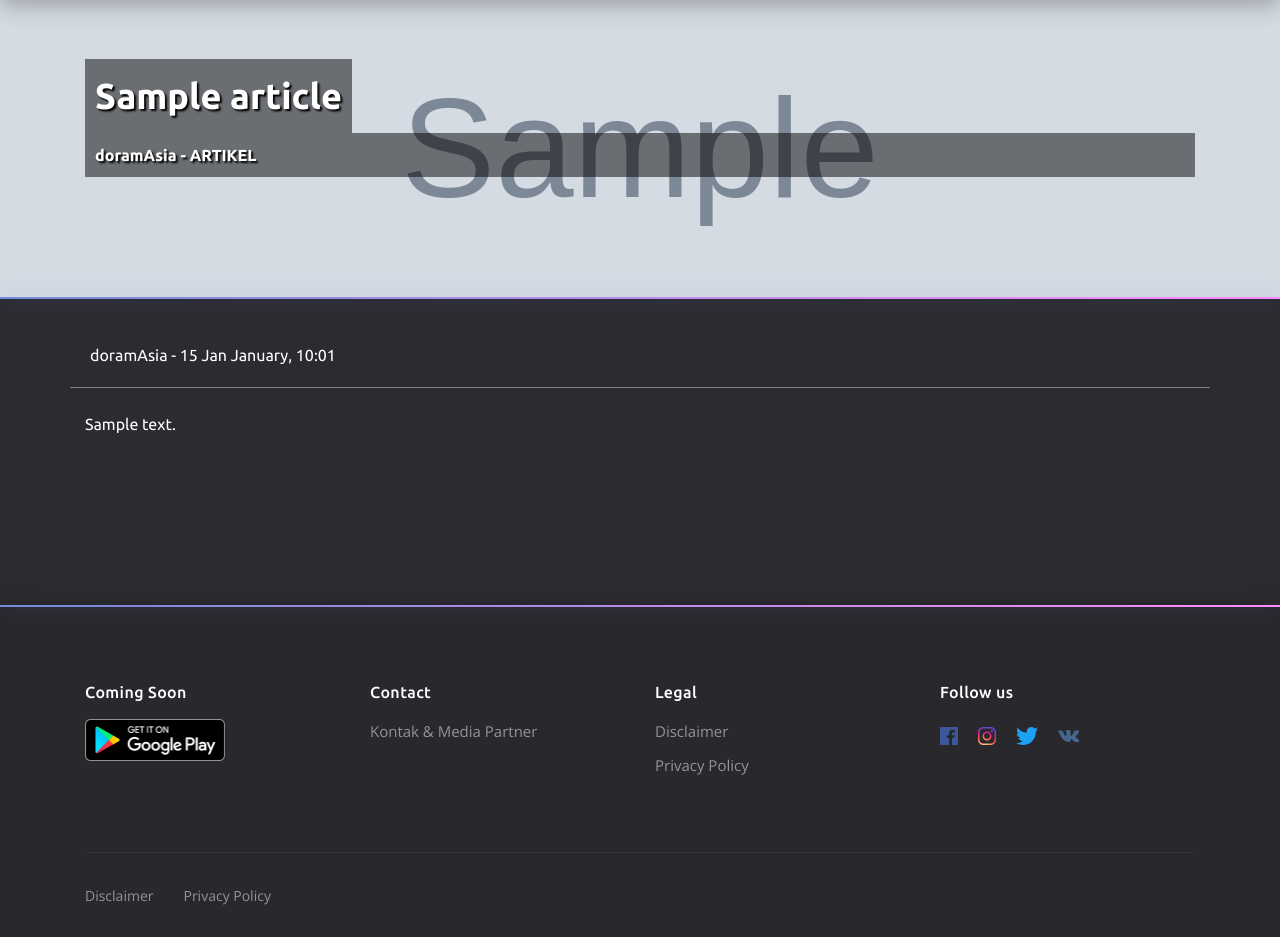
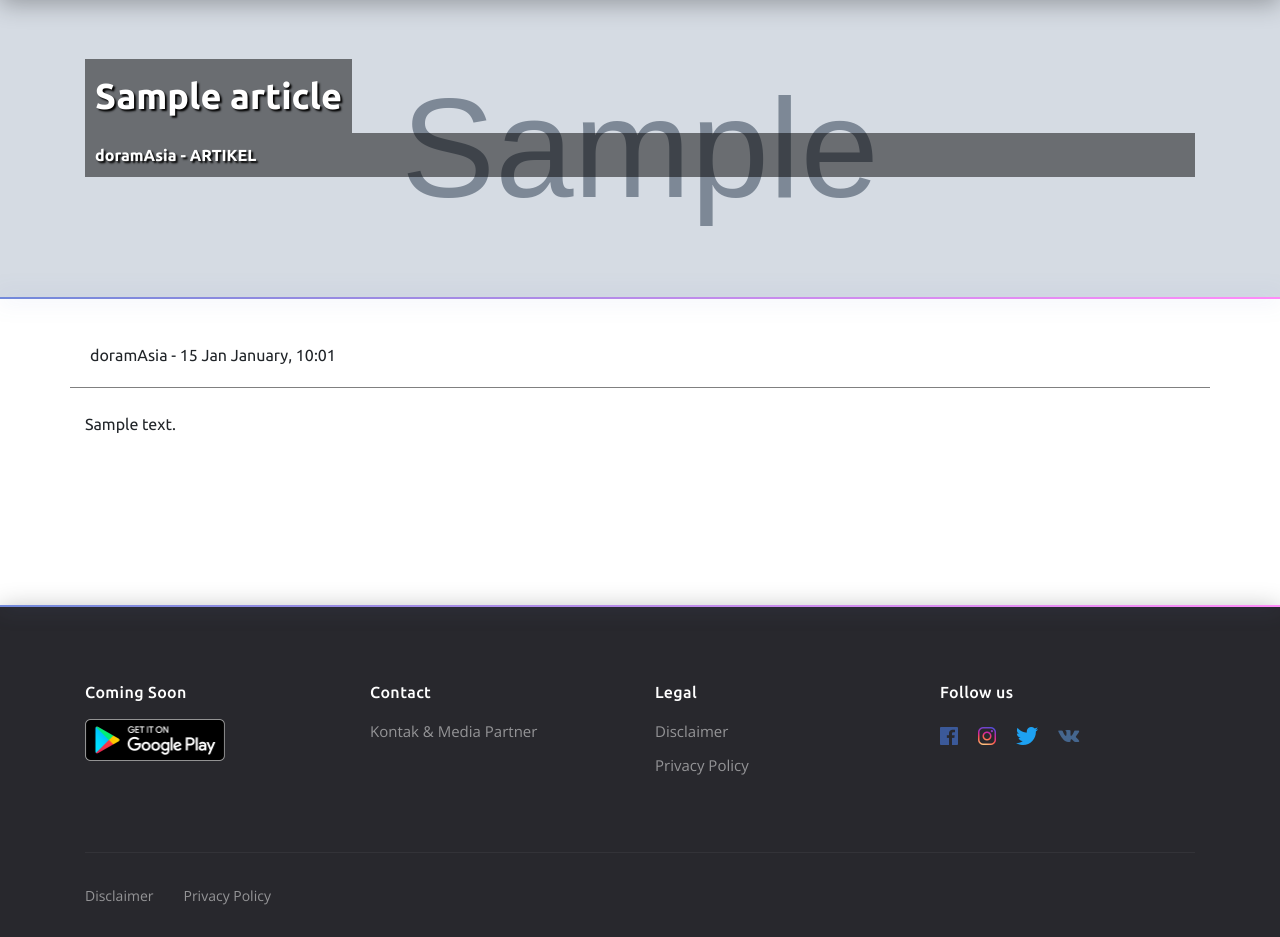
Before and after one commit to Gutei/dramasia, a Django app: a page that uses dash/dramasia/templates/dramasia/article/get_article.html in a window 1280 px wide. Shown: the part 91-1028 px from the top of the page. Run offline with Django 3.2, Linux system fonts and the light colour scheme; tables that the repository leaves empty hold one stand-in row (values such as "Sample post"); grey boxes marked "Sample" are stand-in pictures; parts of the project's set-up code (start-up, migrations or seed data) failed here and were passed over; some libraries are stand-ins or nearby versions.

Commit message:
Feature(article): fix layout

```diff
--- a/dash/dramasia/templates/dramasia/article/get_article.html
+++ b/dash/dramasia/templates/dramasia/article/get_article.html
@@ -23,10 +23,6 @@
 
 		.content-article img {
 		max-width:100%;
-		}
-
-		.content-article a {
-		color:orange;
 		}
 	</style>
 {% endblock extra_css %}
@@ -54,15 +50,15 @@
 	<!-- end filter -->
 
 	<!-- catalog -->
-	<div class="catalog">
+	<div class="catalog" style="background:#fff;">
 		<br>
-		<div class="container" style="color:#fff;">
+		<div class="container">
 			<div class="row">
 				<!-- card -->
 				<div class="col-12 col-sm-12 col-lg-12" style="padding:20px; border-bottom:1px solid gray;">
 					doramAsia - {{article.updated|date:"d M F, H:m"}}<br>
 				</div>
-				<div class="col-12 col-sm-12 col-lg-7">
+				<div class="col-12 col-sm-12 col-lg-12">
 					<div class="card card--list content-article"><br>
                         {{article.content|safe}}
 					</div>
```
